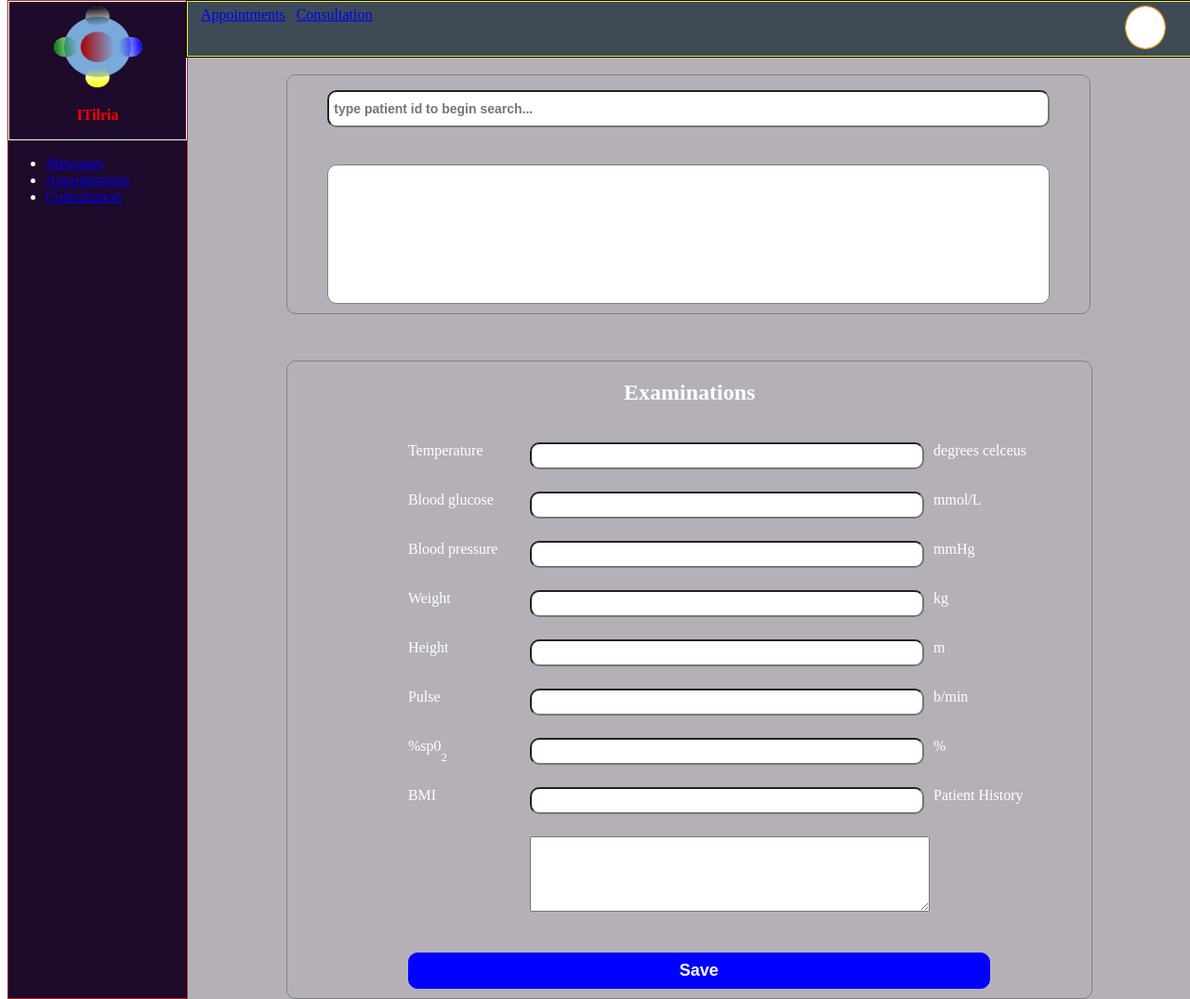
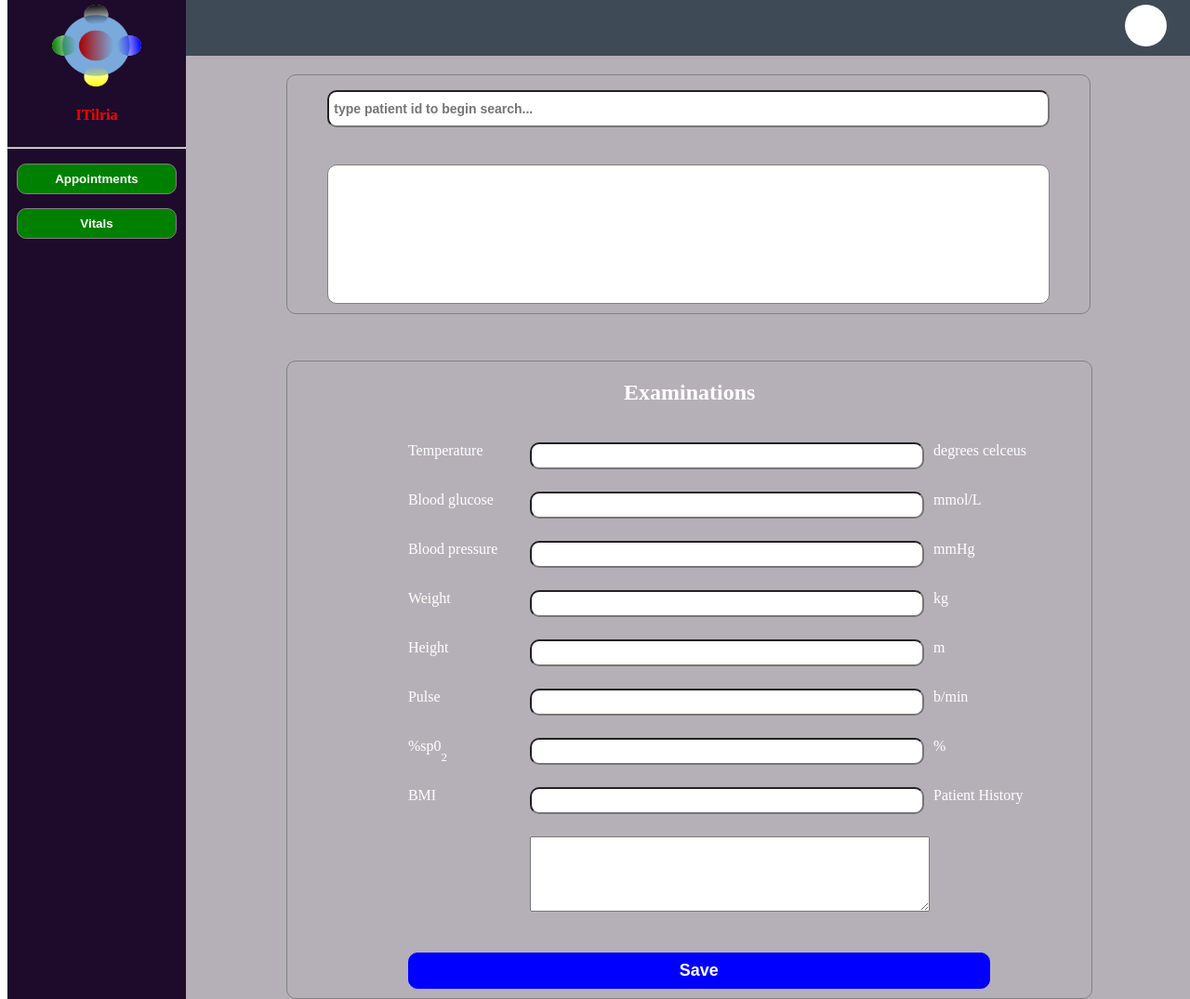
Before and after one commit to ReckonRoy/itilria-his, a PHP site: page /login/nurse/view/vitals.php in a window 1280 px wide. Shown: the whole page at 93% size. Run offline with PHP 8.4, Linux system fonts and the light colour scheme; the visitor is signed in with stand-in values (Sample User, id 1).

Commit message:
modified files

```diff
--- a/assets/css/admin/staff.css
+++ b/assets/css/admin/staff.css
@@ -1,5 +1,5 @@
 /*----------------------------------------------------------------------------------------------------------
-overlay, server response dialg dialog
+overlay, server response dialog dialog
 -----------------------------------------------------------------------------------------------------------*/
 #overlay{
 	display: none;
--- a/assets/css/doctor/main.css
+++ b/assets/css/doctor/main.css
@@ -12,7 +12,6 @@
 
 header{
 	position: fixed;
-	border: 1px solid black;
 	width: 85%;
 	background-color: #3e4b57;;
 	margin-left: 15%;
@@ -24,28 +23,26 @@
 Section for nav style
 ------------------------------------------------------------------------------------------------------------------*/
 #main-nav{
-	display: grid;
-	grid-template-columns: 80% 20%;
 	box-sizing: border-box;
 	padding: 5px 14px;
 	height:  60px;
-	border: 1px solid yellow;
 }
 /*avatar parent div*/
 #avatar-pdiv{
 	position: relative;
+	float: right;
+	width: 20%;
 }
 
 /*the avatar profile button*/
 #avatar-div{
 	background-color: white;
-	outline: 1px solid orange !important;
 	font-weight: bolder;
-	font-size: 14px;
+	font-size: 1.5em;
 	box-sizing: border-box;
 	border-radius: 50%;
 	height: 45px;
-	width: 20%;
+	width: 45px;
 	margin-left: 70%;
 	text-align: center;
 	padding-top: 9px;
@@ -58,6 +55,7 @@
 }
 
 #profile-menu-div{
+	display: none;
 	position: absolute;
 	width: 200px;
 	left: 0;
@@ -66,7 +64,6 @@
 	background-color: grey;
 	color: white;
 	border-radius: 10px;
-	outline: 1px solid orange!important;
 }
 
 #profile-menu-div > ul{
@@ -100,7 +97,6 @@
 *************************************************************************************************************************/
 aside{
 	position: fixed;
-	border: 1px solid brown;
 	width: 15%;
 	background-color: #1e0a2b;
 	top: 0;
@@ -112,7 +108,6 @@
 	display: grid;
 	grid-template-columns: 1fr;
 	height: 150px;
-	border: 1px solid white;
 	box-sizing: border-box;
 	padding: 5px 0;
 	text-align: center;
@@ -129,6 +124,28 @@
 	color: red;
 }
 
+ul{
+	list-style-type: none;
+	padding: 0;
+}
+
+li{
+	margin-bottom: 15px;
+}
+
 .aside-btn{
 	width: 90%;
+	padding: 8px 0;
+	color: white;
+	background-color: green;
+	font-weight: bold;
+	border: 1px solid gray;
+	border-radius: 10px;
+	margin-left: 5%;
 }
+
+.aside-btn:hover{
+	cursor: pointer;
+	border: 1px solid purple;
+	outline: 1px solid orange;
+}
--- a/assets/css/reception/main.css
+++ b/assets/css/reception/main.css
@@ -40,7 +40,7 @@
 #avatar-div{
 	background-color: white;
 	font-weight: bolder;
-	font-size: 18px;
+	font-size: 1.5em;
 	box-sizing: border-box;
 	border-radius: 50%;
 	height: 45px;
--- a/assets/js/nurse/nurse.js
+++ b/assets/js/nurse/nurse.js
@@ -5,7 +5,11 @@
 	url: null,
 	vitals_btn: document.getElementById("vitals-btn"),
 	vitals_form: document.getElementById("vitals-form"),
-	notification_div: document.getElementById("notification-div"),
+	//notification_div: document.getElementById("notification-div"),
+	close_btn: document.getElementById("close-btn"),
+	vitals_div: document.getElementById("vitals-div"),
+	p_tag: document.getElementById("message"),
+	smp_div: document.getElementById("server-message-response"),
 	n_c_d: document.getElementById("n-c-d"),
 	createXHR: function()
 	{
@@ -69,9 +73,9 @@
 					let result = JSON.parse(saveVitals.xhr.responseText);
 					if(result[0] == false)
 					{
-						saveVitals.content(saveVitals.n_c_d, result[1], result[2]);
+						saveVitals.container(saveVitals.p_tag, result[1], result[2]);
 					}else if(result[0] == true){
-						saveVitals.content(saveVitals.n_c_d, result[1], result[2]);
+						saveVitals.container(saveVitals.p_tag, result[1], result[2]);
 					}
 				}catch(e){
 					alert("error reading response: " + e.toString());
@@ -84,28 +88,37 @@
 	},
 
 	runVitals: function(){
-		saveVitals.notification_div.style.display = "none";
+		//saveVitals.notification_div.style.display = "none";
 		saveVitals.createXHR();
 		saveVitals.vitals_btn.addEventListener("click", function(){
 			saveVitals.request();
 		});
 	},
 
-	content: function(container, message, class_state){
-		saveVitals.notification_div.className = class_state;
+	container: function(p_tag, message, class_state){
+		var overlay = document.getElementById("overlay");
+		p_tag.innerHTML = "";
 
-		if(saveVitals.notification_div.style.display == "none"){
-			saveVitals.notification_div.style.display = "block";
+		saveVitals.smp_div.className = class_state;
+		saveVitals.smp_div.style.display = "none";
+		overlay.style.display = "none";
+		if (saveVitals.smp_div.style.display == "none"){
+			overlay.style.display = "block";
+			saveVitals.smp_div.style.display = "block";
 		}
+		//position pop-up in appropriate place in relation to the meeting divs
+        var calcDiv1_geom = saveVitals.vitals_div.clientHeight / 2;
+        var calcDiv2_geom = saveVitals.smp_div.clientHeight / 2;
+      	var process_geom = ((saveVitals.vitals_div.offsetTop + saveVitals.vitals_div.clientHeight) - (calcDiv1_geom + calcDiv2_geom) - 500);
+        saveVitals.smp_div.style.top = process_geom + "px";
+		window.scrollTo(0, saveVitals.vitals_div.offsetTop);
 
-		setInterval(function(){
-			if(saveVitals.notification_div.style.display == "block")
-			{
-				saveVitals.notification_div.style.display = "none";
-			}
-		}, 5000);
-		container.textContent = message;
-	}
+		p_tag.appendChild(document.createTextNode(message));
+		saveVitals.close_btn.addEventListener("click", function(){
+			overlay.style.display = "none";
+			saveVitals.smp_div.style.display = "none";
+		});
+	},
 
 }
 
--- a/login/nurse/control/VitalsController.php
+++ b/login/nurse/control/VitalsController.php
@@ -29,7 +29,7 @@
         $vitals->saveVitals($mysqli, $patient_id);
 
     }else{
-        echo json_encode([false, "Please fill in all fields". "error_class"]);
+        echo json_encode([false, "Please fill in all fields", "error"]);
     }
 }
 ?>
--- a/login/nurse/view/aside.php
+++ b/login/nurse/view/aside.php
@@ -3,9 +3,10 @@
 		<img src="../../../assets/img/favicon-128.png">
 		<span id="company-name">ITilria</span>
 	</div>
+	<hr/>
 	<ul>
-		<li><a href="./messages.php">Messages</a></li>
-		<li><a href="./appointments.php">Appointments</a></li>
-		<li><a href="./consultion.php">Consultation</a></li>
+		<!--<li><a href="./messages.php">Messages</a></li>-->
+		<li><input type="button" value="Appointments" id="appointment-btn" class="aside-btn"></li>
+		<li><input type="button" value="Vitals" id="vital-btn" class="aside-btn"></li>
 	</ul>
 </aside>
--- a/login/nurse/view/header.php
+++ b/login/nurse/view/header.php
@@ -1,5 +1,5 @@
 <header>
-	<nav id="main-nav"><div><a href="./appointments.php">Appointments</a> &nbsp; <a href="./consultation.php">Consultation</a></div>
+	<nav id="main-nav">
 		<div id="avatar-pdiv">
 			<div id="avatar-div">
 				<?php echo $user->getInitials() ;?>
--- a/login/nurse/view/vitals.php
+++ b/login/nurse/view/vitals.php
@@ -20,10 +20,20 @@
 <link rel="stylesheet" href="../../../assets/css/vitals/vitals.css" type="text/css">
 </head>
 <body>
+	<!--NOTIFICATIONS
 	<div id="notification-div">
 		<div id="n-c-d"></div>
 	</div>
 	<div id="container">
+	-->
+
+	<div id="overlay"></div>
+	<div id="server-message-response">
+		<input type="button" id="close-btn" value="close">
+		<div class="clear_float"></div>
+		<p id="message"></p>
+	</div>
+
 	<?php
 		require "./header.php";
 	?>
@@ -85,6 +95,7 @@
 </div>
 <script type="text/javascript" src="../../../assets/js/search.js"></script>
 <script type="text/javascript" src="../../../assets/js/nurse/nurse.js"></script>
+<script type="text/javascript" src="../../../assets/js/nurse/main.js"></script>
 <script type="text/javascript">
 	var profile_m_div = document.getElementById("profile-menu-div");
 	var avatar = document.getElementById("avatar-div");
```
Also changed, not shown: assets/css/vitals/vitals.css (+60 -0 lines), login/nurse/model/Vitals.php (+4 -4 lines).
